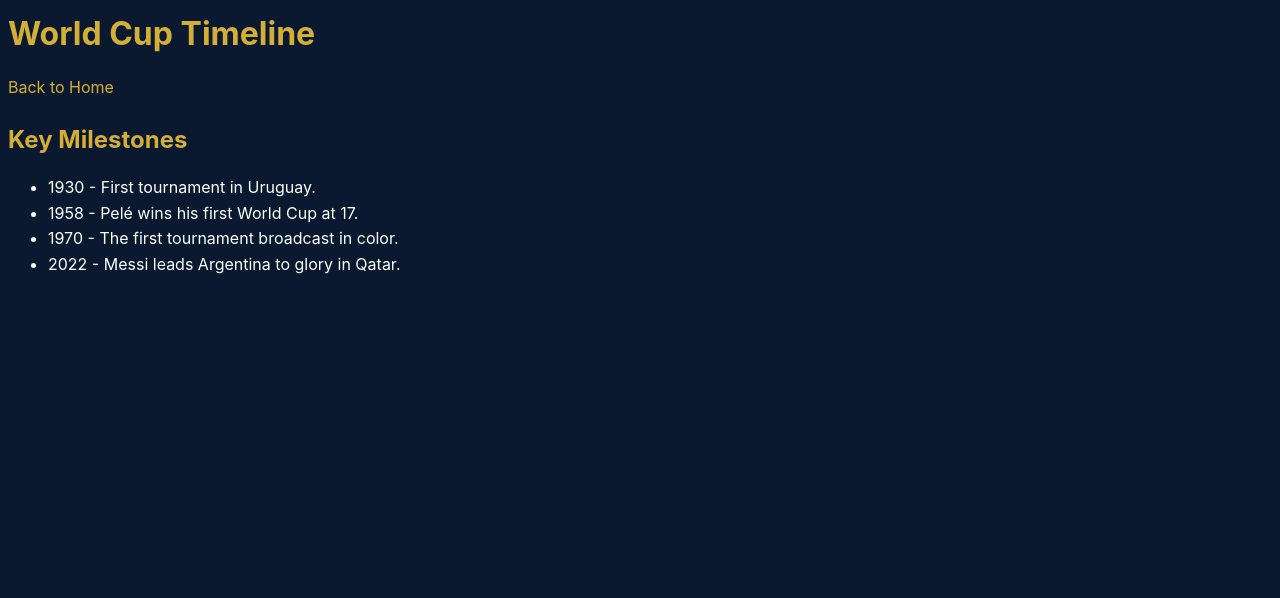
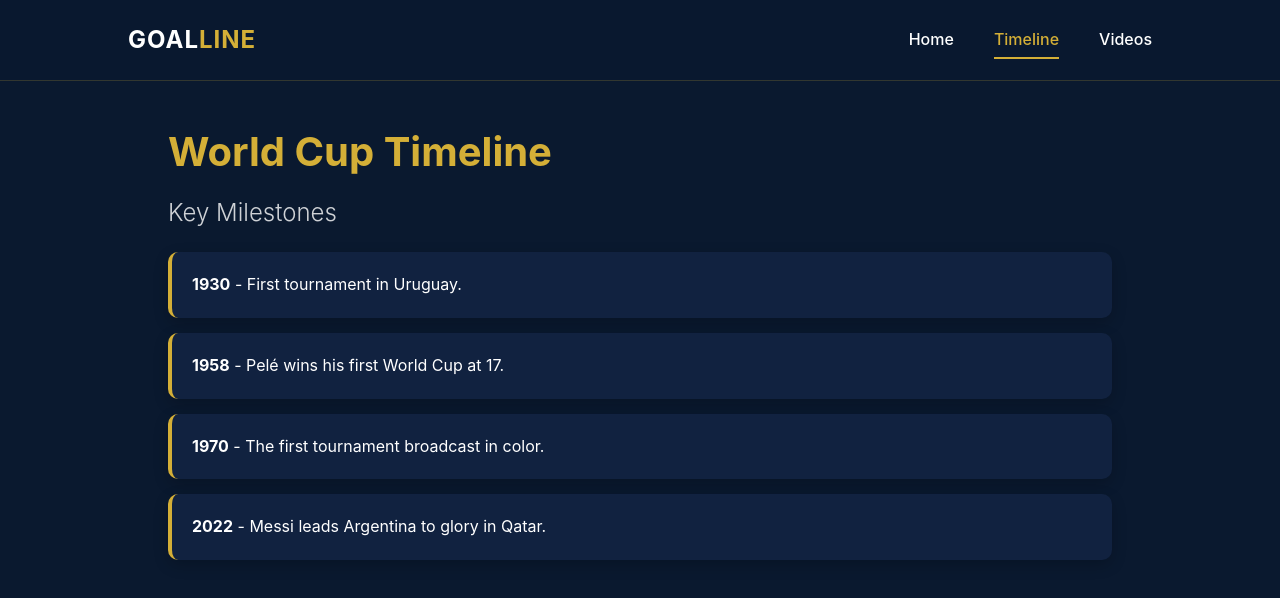
Before and after one commit to lizarellano1618/TheGoldenWhistle, a plain HTML site: page timeline.html in a window 1280 px wide. Drawn offline with Linux system fonts and the light colour scheme.

Commit message:
Enhance timeline.html with styles and layout
Added CSS styles for layout and design, including a responsive navbar and timeline styling.

```diff
--- a/timeline.html
+++ b/timeline.html
@@ -1,24 +1,209 @@
+<!DOCTYPE html>
 <html lang="en">
 <head>
     <meta charset="UTF-8">
+    <meta name="viewport" content="width=device-width, initial-scale=1.0">
     <title>Timeline - World Cup</title>
-    <link rel="stylesheet" href="style.css">
+    <style>
+        :root {
+            --gold: #d4af37;
+            --navy: #0a192f;
+            --navy-light: #112240;
+            --accent: #00f2ff;
+            --white: #ffffff;
+            --glass: rgba(255, 255, 255, 0.1);
+        }
+
+        * {
+            margin: 0;
+            padding: 0;
+            box-sizing: border-box;
+            font-family: 'Inter', sans-serif;
+        }
+
+        body {
+            background: var(--navy);
+            color: white;
+            line-height: 1.6;
+        }
+
+        /* Navbar Styling */
+        .header {
+            position: fixed;
+            top: 0;
+            left: 0;
+            width: 100%;
+            padding: 1.3rem 10%;
+            display: flex;
+            justify-content: space-between;
+            align-items: center;
+            z-index: 100;
+            background: rgba(10, 25, 47, 0.85);
+            backdrop-filter: blur(10px);
+            border-bottom: 1px solid rgba(212, 175, 55, 0.2);
+        }
+
+        .logo {
+            font-size: 1.5rem;
+            color: var(--white);
+            text-decoration: none;
+            font-weight: 700;
+            letter-spacing: 1px;
+        }
+
+        .logo span { color: var(--gold); }
+
+        .navbar { display: flex; }
+
+        .navbar a {
+            font-size: 1rem;
+            color: var(--white);
+            text-decoration: none;
+            font-weight: 500;
+            margin-left: 2.5rem;
+            transition: .3s;
+            position: relative;
+        }
+
+        .navbar a:hover,
+        .navbar a.active { color: var(--gold); }
+
+        .navbar a::after {
+            content: '';
+            position: absolute;
+            left: 0; bottom: -6px;
+            width: 0; height: 2px;
+            background: var(--gold);
+            transition: .3s;
+        }
+
+        .navbar a:hover::after,
+        .navbar a.active::after { width: 100%; }
+
+        /* Main Content Area */
+        main {
+            padding: 120px 10% 50px;
+            max-width: 1200px;
+            margin: 0 auto;
+        }
+
+        h1 {
+            color: var(--gold);
+            font-size: 2.5rem;
+            margin-bottom: 10px;
+        }
+
+        h2 {
+            margin-bottom: 20px;
+            font-weight: 300;
+            color: var(--white);
+            opacity: 0.8;
+        }
+
+        /* Timeline List Styling */
+        ul {
+            list-style: none;
+        }
+
+        li {
+            background: var(--navy-light);
+            margin-bottom: 15px;
+            padding: 20px;
+            border-radius: 10px;
+            border-left: 4px solid var(--gold);
+            transition: 0.3s;
+            box-shadow: 0 5px 15px rgba(0,0,0,0.2);
+        }
+
+        li:hover {
+            transform: translateX(10px);
+            background: rgba(212, 175, 55, 0.1);
+        }
+
+        /* Mobile Menu Icon */
+        #menu-icon {
+            font-size: 2rem;
+            color: var(--white);
+            cursor: pointer;
+            display: none;
+            flex-direction: column;
+            gap: 6px;
+        }
+
+        #menu-icon span {
+            display: block;
+            width: 28px;
+            height: 3px;
+            background: var(--white);
+            transition: 0.4s;
+        }
+
+        @media (max-width: 768px) {
+            #menu-icon { display: flex; }
+            .navbar {
+                position: absolute;
+                top: 100%; left: -100%;
+                width: 100%; height: 300px;
+                background: rgba(10, 25, 47, 0.95);
+                backdrop-filter: blur(15px);
+                flex-direction: column;
+                align-items: center;
+                justify-content: center;
+                transition: 0.5s ease;
+                border-bottom: 2px solid var(--gold);
+            }
+            .navbar.open { left: 0; }
+            .navbar a { margin: 1.2rem 0; font-size: 1.2rem; }
+            #menu-icon.active span:nth-child(1) { transform: rotate(-45deg) translate(-6px, 6px); }
+            #menu-icon.active span:nth-child(2) { opacity: 0; }
+            #menu-icon.active span:nth-child(3) { transform: rotate(45deg) translate(-6px, -7px); }
+        }
+    </style>
 </head>
 <body>
-    <header>
-        <h1>World Cup Timeline</h1>
-        <nav>
-            <a href="index.html">Back to Home</a>
+
+    <header class="header">
+        <a href="index.html" class="logo">GOAL<span>LINE</span></a>
+
+        <div id="menu-icon">
+            <span></span>
+            <span></span>
+            <span></span>
+        </div>
+
+        <nav class="navbar">
+            <a href="index.html">Home</a>
+            <a href="timeline.html" class="active">Timeline</a>
+            <a href="videos.html">Videos</a>
         </nav>
     </header>
+
     <main>
+        <h1>World Cup Timeline</h1>
         <h2>Key Milestones</h2>
         <ul>
-            <li>1930 - First tournament in Uruguay.</li>
-            <li>1958 - Pelé wins his first World Cup at 17.</li>
-            <li>1970 - The first tournament broadcast in color.</li>
-            <li>2022 - Messi leads Argentina to glory in Qatar.</li>
+            <li><strong>1930</strong> - First tournament in Uruguay.</li>
+            <li><strong>1958</strong> - Pelé wins his first World Cup at 17.</li>
+            <li><strong>1970</strong> - The first tournament broadcast in color.</li>
+            <li><strong>2022</strong> - Messi leads Argentina to glory in Qatar.</li>
         </ul>
     </main>
+
+    <script>
+        const menuIcon = document.getElementById('menu-icon');
+        const navbar = document.querySelector('.navbar');
+
+        menuIcon.onclick = () => {
+            menuIcon.classList.toggle('active');
+            navbar.classList.toggle('open');
+        };
+
+        document.querySelectorAll('.navbar a').forEach(link => {
+            link.onclick = () => {
+                menuIcon.classList.remove('active');
+                navbar.classList.remove('open');
+            }
+        });
+    </script>
 </body>
 </html>
```
